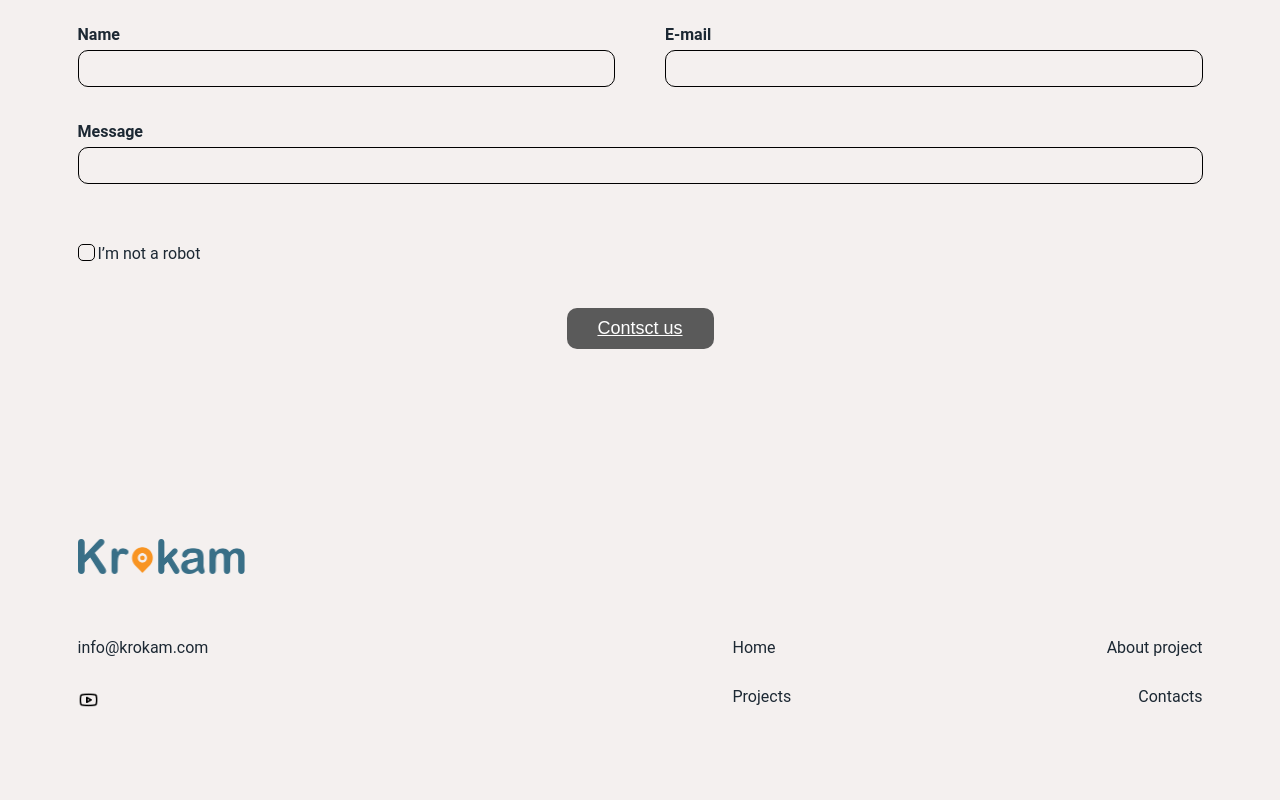
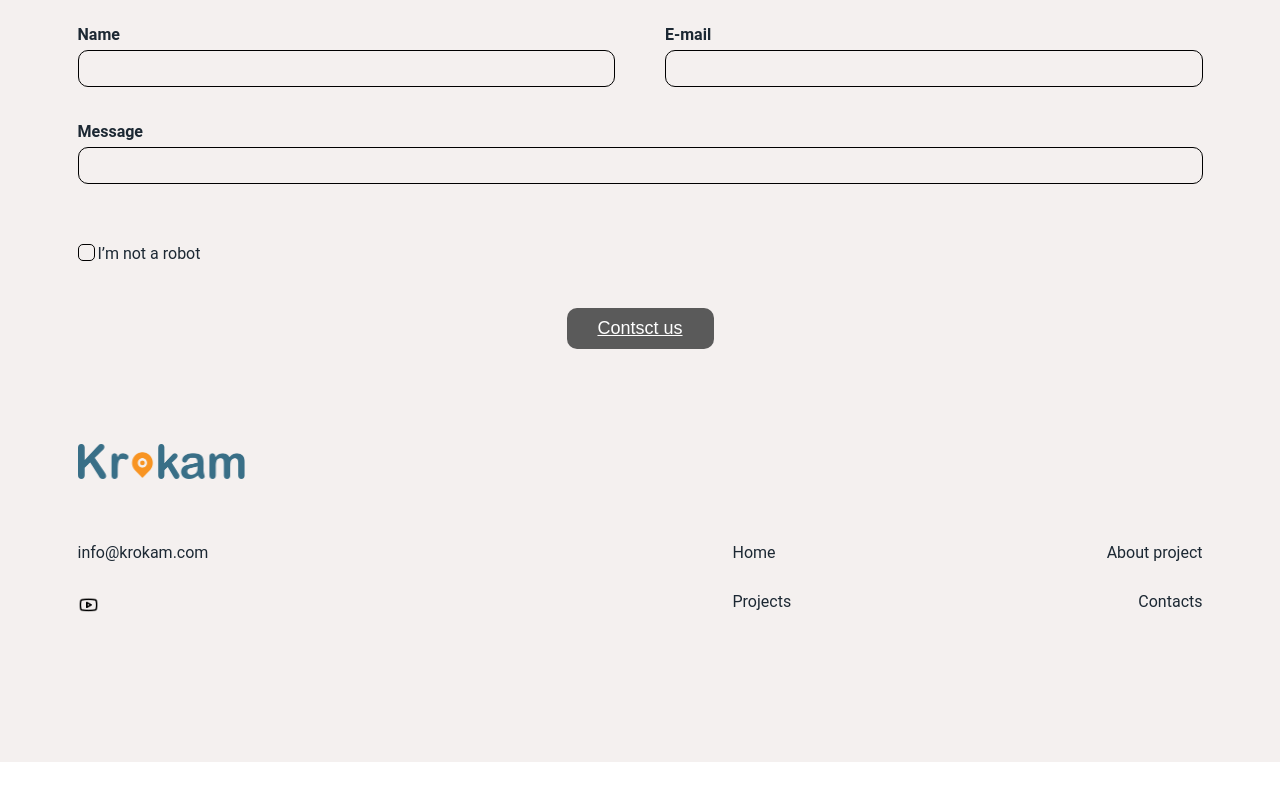
Before and after one commit to samsak1990/Krokam, a React (Create React App) app: page / in a window 1280 px wide. Shown: the part 3188-3988 px from the top of the page. After the commit the page ends 3950 px from the top, so only its background shows below. Built offline with nearby package versions, Linux system fonts and the light colour scheme; the HTML template or start-up script is replaced by a standard one.

Commit message:
A little fix!

```diff
--- a/src/components/WrapperBox/WrapperBox.module.scss
+++ b/src/components/WrapperBox/WrapperBox.module.scss
@@ -3,7 +3,6 @@
     position: relative;
     width: 100%;
     max-width: 1920px;
-    // min-height: 700px;
     padding: 95px 0;
 }
 
--- a/src/modules/BoxFooter/BoxFooter.jsx
+++ b/src/modules/BoxFooter/BoxFooter.jsx
@@ -6,7 +6,7 @@ import {menuList} from '../BoxTopMenu/MenuList'
 
 const BoxFooter = ()=>{
     return(
-        <WrapperBox center={true}>
+        <WrapperBox center={true} classExtra={style.lessMargin}>
         <WrapperContent>
             <img src={`${process.env.PUBLIC_URL}/images/intro/logo.png`} className={style.logoMini} />
             <div className={style.footerBoxes}>
--- a/src/modules/BoxFooter/BoxFooter.module.scss
+++ b/src/modules/BoxFooter/BoxFooter.module.scss
@@ -47,3 +47,7 @@
 
     }
 }
+
+.lessMargin{
+    padding: 0 0 150px  0 ;
+}
```
